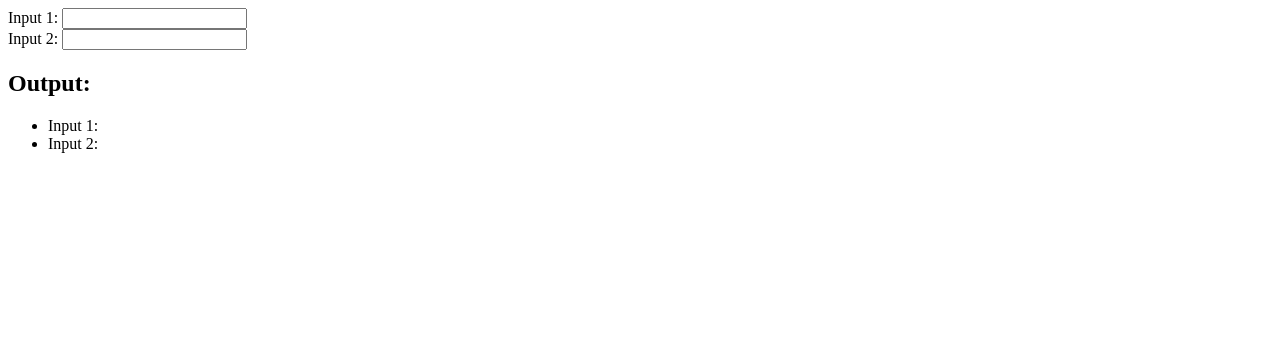
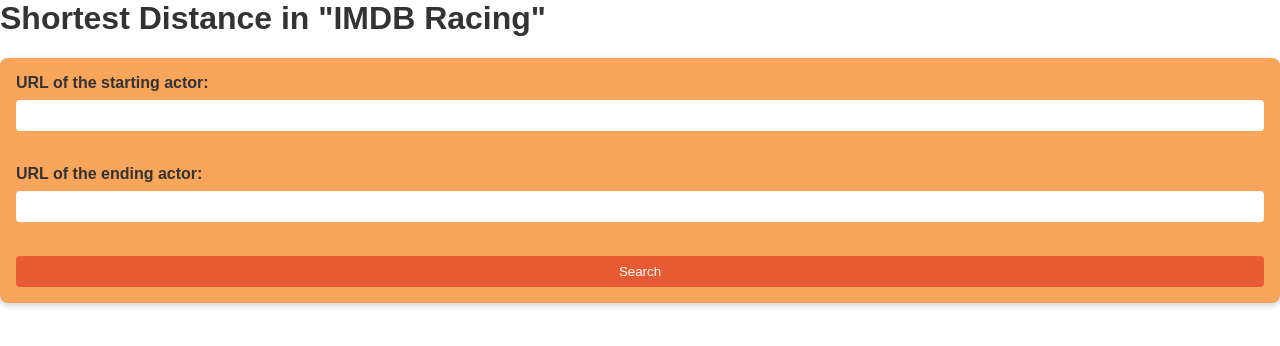
Before and after one commit to coreyskoehler/imdb-shortest-path, a Node server app: page / in a window 1280 px wide. Shown: the top 346 px of the page. Run offline with Node 20, Linux system fonts and the light colour scheme.

Commit message:
Added web infrastructure

```diff
--- a/app.js
+++ b/app.js
@@ -1,26 +1,37 @@
 const express = require('express');
+const bodyParser = require('body-parser');
+const search = require('./search');
+const path = require('path');
+const mime = require('mime');
 const app = express();
-const bodyParser = require('body-parser');
 
 app.use(bodyParser.urlencoded({ extended: true }));
-
-// set up EJS as the view engine
 app.set('view engine', 'ejs');
 
-// set up a route to render the index page
-app.get('/', function(req, res) {
-  res.render('index', { output: generate('', '') });
+// Set the MIME type for CSS files
+app.use('/styles.css', (req, res, next) => {
+  res.setHeader('Content-Type', mime.getType('css'));
+  next();
 });
 
-// start the server
-app.listen(3000, function() {
-  console.log('Server listening on port 3000');
+// Serve static files from the public folder
+app.use(express.static(path.join(__dirname, 'public')));
+
+
+app.get('/', (req, res) => {
+  res.render('index', { results: null });
 });
 
-// function to generate output
-function generate(input1, input2) {
-  return [
-    `Input 1: ${input1}`,
-    `Input 2: ${input2}`
-  ];
-}
+app.post('/', async (req, res) => {
+  const url1 = req.body.url1;
+  const url2 = req.body.url2;
+  const results = await search.output(url1, url2);
+  //const results = await search.output('https://www.imdb.com/name/nm0000168/', 'https://www.imdb.com/name/nm0000237');
+  res.render('index', { results });
+});
+
+app.listen(3000, () => {
+  console.log('Server is listening on port 3000');
+});
+
+// const results = output('https://www.imdb.com/name/nm0000168/', 'https://www.imdb.com/name/nm0000237'); // assuming the output function is defined in search.js
--- a/helpers.js
+++ /dev/null
@@ -1,4 +0,0 @@
-function generate(input1, input2) {
-    // Your implementation here
-    return [input1, input2, "YES"];
-  }
--- a/package.json
+++ b/package.json
@@ -14,6 +14,7 @@
     "cheerio": "^1.0.0-rc.12",
     "ejs": "^3.1.9",
     "express": "^4.18.2",
+    "mime": "^3.0.0",
     "puppeteer": "^19.8.0",
     "request": "^2.88.2"
   }
--- /dev/null
+++ b/public/styles.css
@@ -0,0 +1,63 @@
+/* public/styles.css */
+
+body {
+    margin: 0;
+    padding: 0;
+    font-family: sans-serif;
+    background-color: #fff !important;
+    color: #333;
+  }
+
+  h1, h2, h3, h4, h5, h6 {
+    margin-top: 0;
+  }
+
+  .container {
+    max-width: 800px;
+    margin: 0 auto;
+    padding: 1rem;
+  }
+
+  form {
+    display: flex;
+    flex-direction: column;
+    background-color: #f9a55c;
+    padding: 1rem;
+    border-radius: 0.5rem;
+    box-shadow: 0 2px 6px rgba(0, 0, 0, 0.2);
+  }
+
+  label {
+    font-weight: bold;
+    margin-bottom: 0.5rem;
+  }
+
+  input[type="text"] {
+    padding: 0.5rem;
+    border-radius: 0.25rem;
+    border: none;
+    margin-bottom: 1rem;
+  }
+
+  input[type="submit"] {
+    padding: 0.5rem;
+    background-color: #e85a33;
+    color: #fff;
+    border: none;
+    border-radius: 0.25rem;
+    cursor: pointer;
+  }
+
+  ul {
+    list-style: none;
+    margin: 0;
+    padding: 0;
+  }
+
+  li {
+    margin-bottom: 0.5rem;
+    padding: 0.5rem;
+    border-radius: 0.25rem;
+    background-color: #f9a55c;
+    box-shadow: 0 2px 6px rgba(0, 0, 0, 0.2);
+  }
--- a/search.js
+++ b/search.js
@@ -2,16 +2,16 @@
 const cheerio = require('cheerio');
 //const MAX_DEPTH = 2; // Maximum recursion depth
 
-async function findPath(startActor, endActor, depth = 0, MAX_DEPTH = 2, broad_search = false,  visitedName = new Set(), visitedTitle = new Set()) {
+async function findPath(startActor, endActor, depth = 0, MAX_DEPTH = 2, broad_search = false, visitedName = new Set(), visitedTitle = new Set()) {
   //console.log(`Checking ${startActor.split("/").slice(0, 5).join("/")}, end is ${endActor}, depth is ${depth}`);
   //console.log(`Current: ${startActor.split("/").slice(0, 5).join("/")}`);
   //console.log(`End: ${startActor.split("/").slice(0, 5).join("/")}`);
   if (startActor)
-  if (startActor.includes('/name/') && startActor.split("/").slice(0, 5).join("/") === endActor) {
-    console.log(`Found ${endActor}`);
-    console.log(`!!!!!!!!!!!!!!!!!!!!!!!!!!!!!!!!!!!!!!!!!!!!!!!!!!!!!!!!!!!!!!!!!!!!!`);
-    return [endActor];
-  }
+    if (startActor.includes('/name/') && startActor.split("/").slice(0, 5).join("/") === endActor) {
+      console.log(`Found ${endActor}`);
+      console.log(`!!!!!!!!!!!!!!!!!!!!!!!!!!!!!!!!!!!!!!!!!!!!!!!!!!!!!!!!!!!!!!!!!!!!!`);
+      return [endActor];
+    }
   if (depth >= MAX_DEPTH) {
     console.log(`Max Depth of ${MAX_DEPTH} reached at ${startActor}`);
     return [];
@@ -39,7 +39,7 @@
   if (isNamePage) {
     console.log(`add to visited names: ${startActor.split("/").slice(0, 5).join("/")}`);
     visitedName.add(startActor.split("/").slice(0, 5).join("/"));
-  } else if (isTitlePage){
+  } else if (isTitlePage) {
     console.log(`--------------------------------NEW TITLE VISITED!!!!!!!!!!!: ${startActor.split("/").slice(0, 5).join("/")}`);
     visitedTitle.add(startActor.split("/").slice(0, 5).join("/"));
   }
@@ -110,38 +110,47 @@
 async function output(startActor, endActor) {
   //const startActor = 'https://www.imdb.com/name/nm0001570/';
   //const endActor = 'https://www.imdb.com/name/nm0085312';
+  startActor = startActor.split("/").slice(0, 5).join("/");
+  endActor = endActor.split("/").slice(0, 5).join("/");
+  console.log(`Start actor: ${startActor}`);
+  console.log(`End actor: ${endActor}`);
+  if (!startActor.includes("www.imdb.com/name/nm") || !endActor.includes("www.imdb.com/name/nm")) {
+    return ["Invalid input, please input the URLS of two imdb actors."]
+  }// else if(startActor.startsWith("www")){
+
+  //}
   const broad_search = true;
   const result = []
 
-  if (!broad_search){
+  if (!broad_search) {
     var_depth = 2; // Maximum recursion depth
     const result = await findPath(startActor, endActor, 0, var_depth);
-    while(result.length == 0){
+    while (result.length == 0) {
       var_depth += 2
       console.log(`-----------------------------------------INCREASING SEARCH SIZE to ${var_depth}--------------------------:`);
       const result = await findPath(startActor, endActor, 0, var_depth);
 
     }
     console.log(`FINAL LIST: ${result}`);
-    console.log(`CLICKS AWAY: ${result.length-1}`)
+    console.log(`CLICKS AWAY: ${result.length - 1}`);
     return result;
   } else {
     const result = await findPath(startActor, endActor, 0, 2, false);
-    if (result.length == 0){
+    if (result.length == 0) {
       const result = await findPath(startActor, endActor, 0, 4, false);
     }
-    if (result.length == 0){
+    if (result.length == 0) {
       const result = await findPath(startActor, endActor, 0, 2, true);
     }
-    if (result.length == 0){
+    if (result.length == 0) {
       const result = await findPath(startActor, endActor, 0, 4, true);
     }
-    //const result = await findPath(startActor, endActor, 0, 4, true);
     console.log(`FINAL LIST: ${result}`);
-    console.log(`CLICKS AWAY: ${result.length-1}`)
+    console.log(`CLICKS AWAY: ${result.length - 1}`)
     return result;
   }
-
 }
 
+module.exports = { output };
+
 //output('https://www.imdb.com/name/nm0000168/', 'https://www.imdb.com/name/nm0000237');
--- a/views/index.ejs
+++ b/views/index.ejs
@@ -1,21 +1,26 @@
 <!DOCTYPE html>
 <html>
 <head>
-  <title>EJS App</title>
+  <meta charset="utf-8">
+  <link rel="stylesheet" type="text/css" href="/styles.css">
+  <title>Search App</title>
 </head>
 <body>
-  <form method="POST" action="/submit">
-    <label for="input1">Input 1:</label>
-    <input type="text" name="input1" id="input1">
-    <br>
-    <label for="input2">Input 2:</label>
-    <input type="text" name="input2" id="input2">
+  <h1>Shortest Distance in "IMDB Racing"</h1>
+  <form method="post">
+    <label for="url1">URL of the starting actor:</label>
+    <input type="text" name="url1"><br>
+    <label for="url2">URL of the ending actor:</label>
+    <input type="text" name="url2"><br>
+    <input type="submit" value="Search">
   </form>
-  <h2>Output:</h2>
-  <ul>
-    <% output.forEach(function(line) { %>
-      <li><%= line %></li>
-    <% }); %>
-  </ul>
+  <% if (results !== null) { %>
+    <h2>Found Path of Links:</h2>
+    <ul>
+      <% results.forEach((result) => { %>
+        <li><%= result %></li>
+      <% }); %>
+    </ul>
+  <% } %>
 </body>
 </html>
```
Also changed, not shown: 1 other file.
